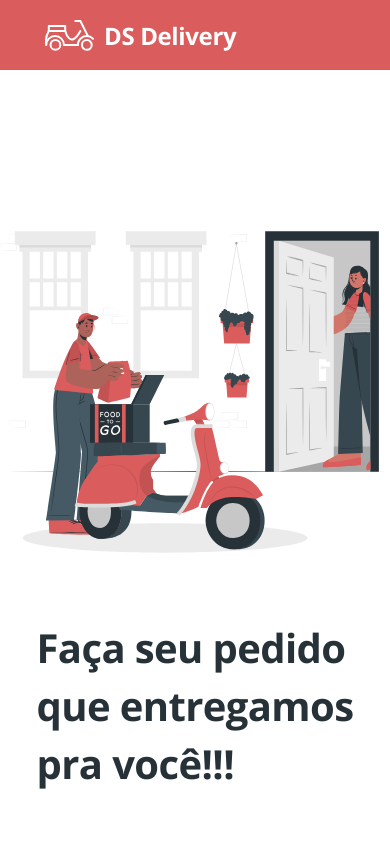
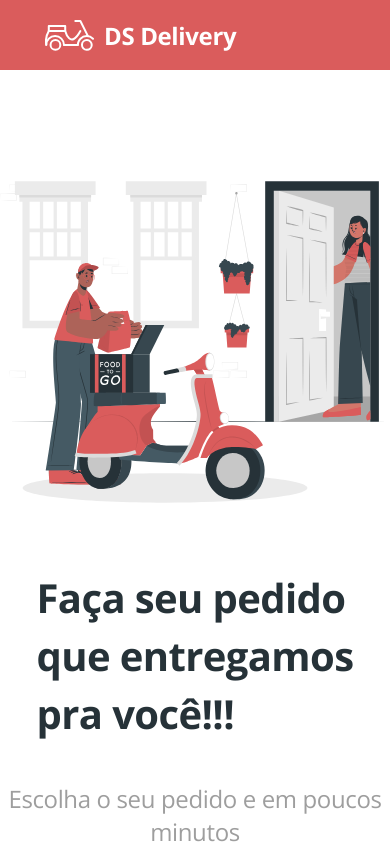
Before and after one commit to marceloperin/dsdelivery, a React (Create React App) app in the folder front-web/: page / in a window 390 px wide. Shown: the top 844 px of the page. Built offline with nearby package versions, Linux system fonts and the light colour scheme.

Commit message:
Minor settings

```diff
--- a/front-web/src/Home/styles.css
+++ b/front-web/src/Home/styles.css
@@ -58,6 +58,7 @@
     .home-container {
       height: auto;
       margin-bottom: 50px;
+      padding-top: 50px;
     }
 
     .home-content {
@@ -66,6 +67,7 @@
 
     .home-title {
       font-size: 40px;
+      margin-bottom: 15px !important;
     }
 
     .home-subtitle {
```
